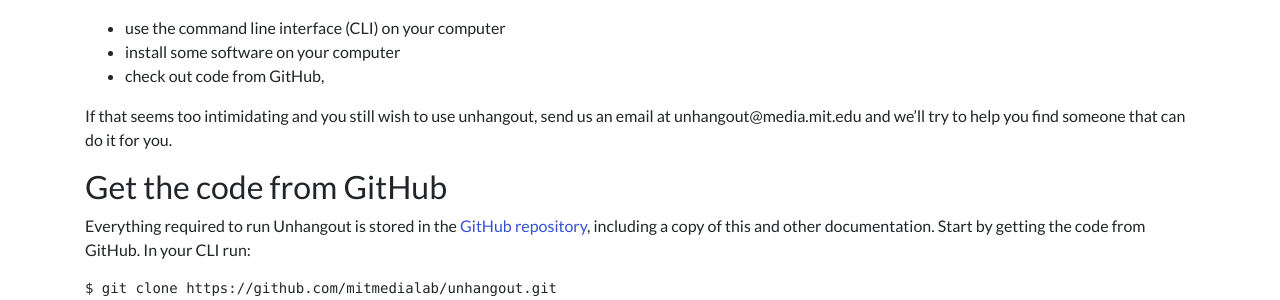
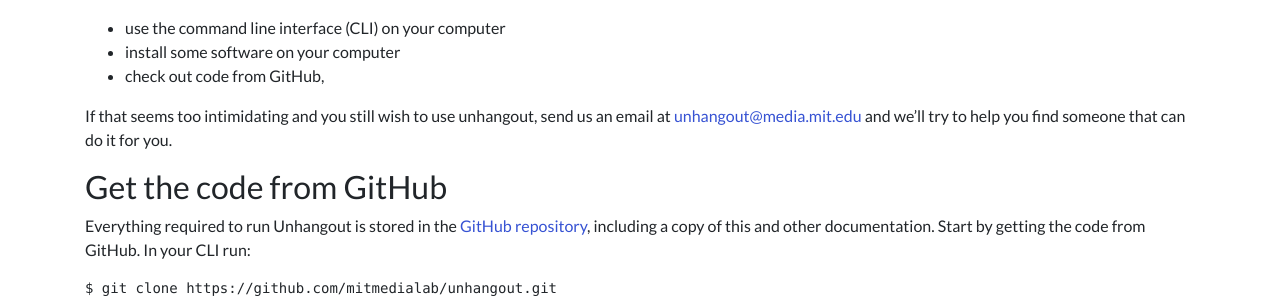
Before and after one commit to mitmedialab/unhangout, a Jekyll site: the page built from docs/setup.md, in a window 1280 px wide. Shown: the part 186-486 px from the top of the page. Built offline with Jekyll 4.4.1, drawn with Linux system fonts in a browser that asks for light colours; part of the change alters nothing that is shown.

```diff
--- a/docs/setup.md
+++ b/docs/setup.md
@@ -12,7 +12,7 @@ This guide will require you to
 - install some software on your computer
 - check out code from GitHub,
 
-If that seems too intimidating and you still wish to use unhangout, send us an email at unhangout@media.mit.edu and we'll try to help you find someone that can do it for you.
+If that seems too intimidating and you still wish to use unhangout, send us an email at [unhangout@media.mit.edu](mailto:unhangout@media.mit.edu) and we'll try to help you find someone that can do it for you.
 
 ## Get the code from GitHub
 
```
